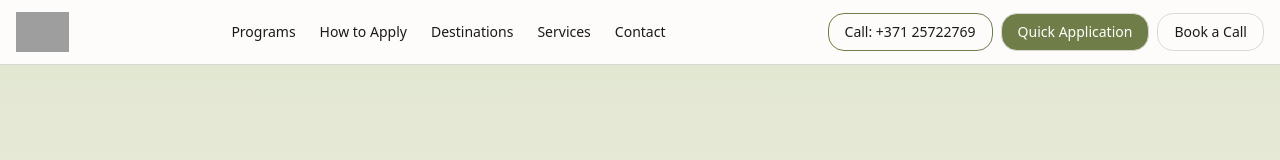
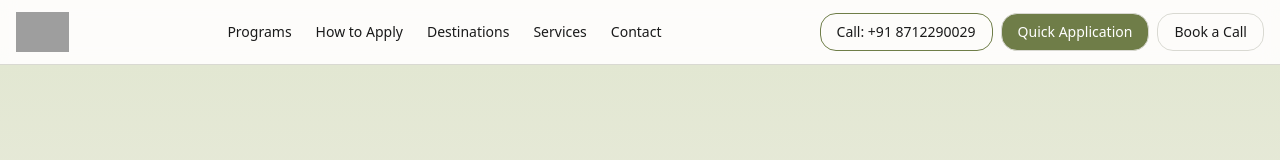
Before and after one commit to weguideabroad-wq/weguideabroad.com, a React (Vite) app: page / in a window 1280 px wide. Shown: the top 160 px of the page. Built offline with nearby package versions, Linux system fonts and the light colour scheme; no server answers; grey boxes are pictures that could not be loaded.

Commit message:
Update contact details and email in App.jsx

```diff
--- a/src/App.jsx
+++ b/src/App.jsx
@@ -195,8 +195,8 @@ function NavBar() {
         </div>
 
         <div className="flex items-center gap-2">
-          <a href="tel:+37125722769">
-            <Button className="text-olive border-olive hover:bg-olive/10">Call: +371 25722769</Button>
+          <a href="tel:+918712290029">
+            <Button className="text-olive border-olive hover:bg-olive/10">Call: +91 8712290029</Button>
           </a>
           <Button className="bg-olive text-white hover:bg-olivedk" onClick={() => setOpen(true)}>
             Quick Application
@@ -485,7 +485,7 @@ function Contact() {
             Already studying abroad? Help new students with airport pickup, accommodation, and settling in — free or paid.
           </p>
 
-          <form action="mailto:sanjaybolla@gmail.com" method="post" encType="text/plain" className="grid gap-3">
+          <form action="mailto:weguideabroad@gmail.com" method="post" encType="text/plain" className="grid gap-3">
             <input name="name" placeholder="Full name" className="rounded-xl border border-border px-3 py-2" required />
             <div className="grid gap-3 md:grid-cols-2">
               <input name="country" placeholder="Country" className="rounded-xl border border-border px-3 py-2" required />
```
